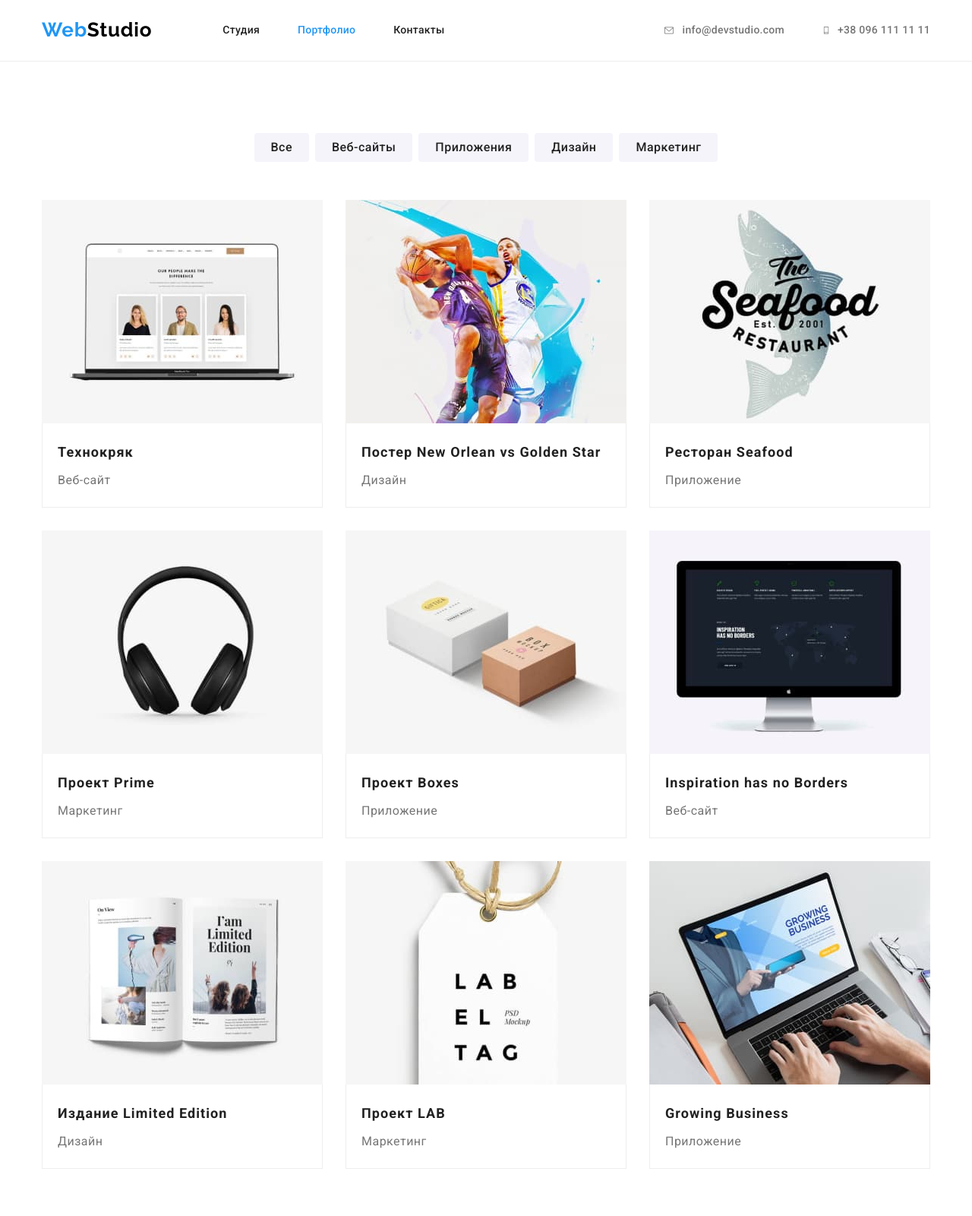
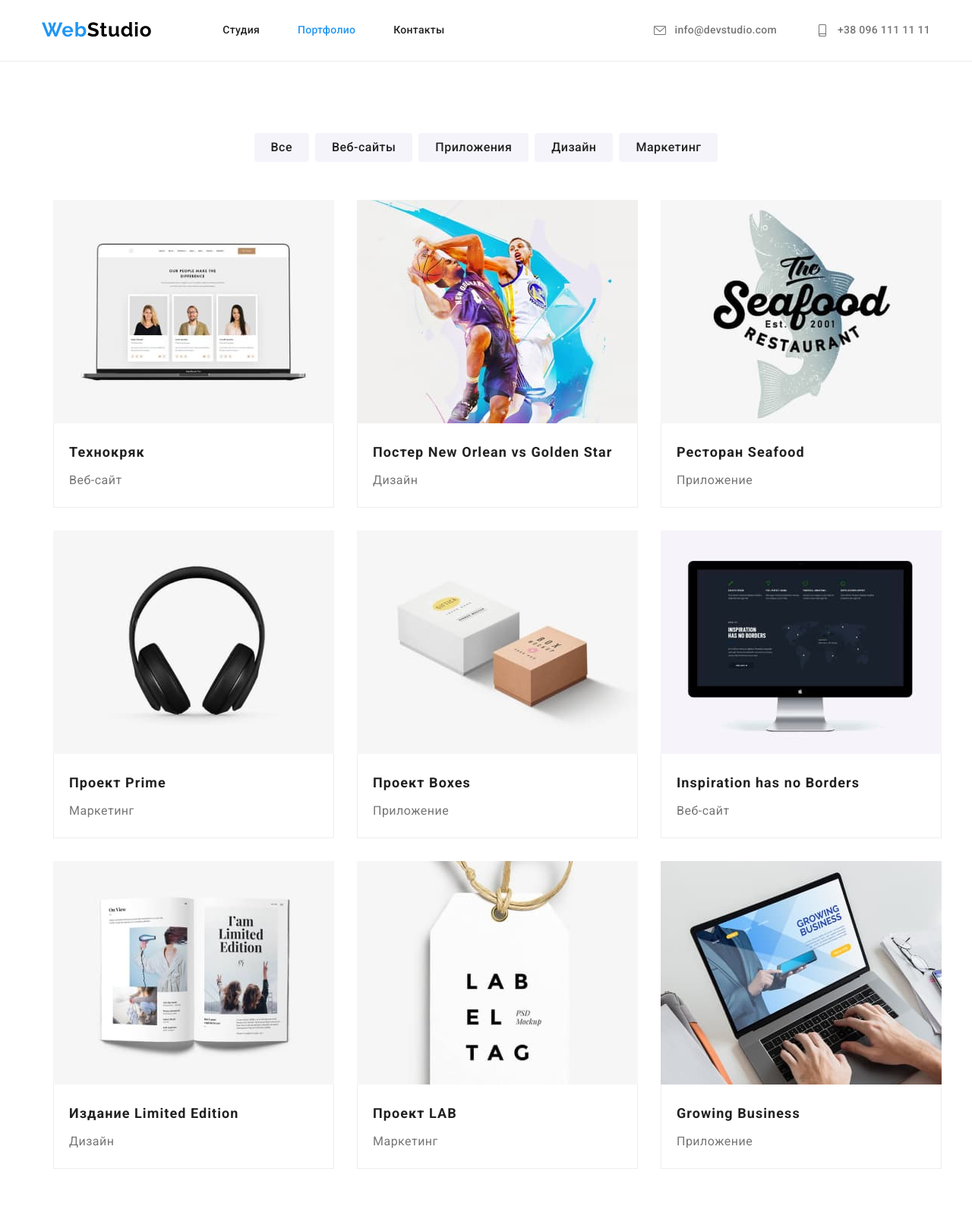
Before and after one commit to OlegDatsenko8/goit-markup-hw-04, a plain HTML site: page portfolio.html in a window 1280 px wide. Shown: the top 1600 px of the page at 76% size. Drawn offline with nearby package versions, Linux system fonts and the light colour scheme.

Commit message:
goit-markup-hw-04

```diff
--- a/css/styles.css
+++ b/css/styles.css
@@ -36,7 +36,7 @@ h6 {
 
 ul {
   margin: 0;
-  padding-left: 0;
+  padding: 0;
   list-style-type: none;
 }
 
@@ -50,6 +50,13 @@ ul {
 .section {
   padding-top: 94px;
   padding-bottom: 94px;
+}
+
+a {
+  text-decoration: none;
+  font-style: normal;
+  margin: 0;
+  padding: 0;
 }
 
 .link {
@@ -119,6 +126,7 @@ ul {
   color: var(--gray-text-color);
   display: flex;
   align-items: center;
+  justify-content: center;
 }
 
 .header-item-list:not(:last-child) {
@@ -129,14 +137,14 @@ ul {
   margin-left: auto;
 }
 
-.mail-icon,
-.tel-icon {
+.link-icon {
   margin-right: 10px;
   fill: currentColor;
 }
 .contacts-link {
   display: flex;
   align-items: center;
+  justify-content: center;
   text-decoration: none;
 }
 
@@ -387,17 +395,10 @@ section.sectionwork {
 }
 
 .client-list {
-  margin-top: 50px;
   display: flex;
-  font-size: 36px;
-  line-height: 1.16;
-  justify-content: center;
-  align-items: center;
-  border-radius: 4px;
-  padding: 0;
 }
 
-.client-icons:not(last-child) {
+.client-icons:not(:last-child) {
   margin-right: 30px;
 }
 
@@ -458,7 +459,18 @@ section.sectionwork {
     0px 2px 2px rgba(0, 0, 0, 0.12);
 }
 
-.cards-portfolio:hover {
+.cards-portfolio {
+  text-decoration: none;
+}
+
+.portfolio-container {
+  text-decoration: none;
+}
+
+.portfolio-link:hover,
+.portfolio-link:focus {
+  display: block;
+  text-decoration: none;
   box-shadow: 0px 1px 1px rgba(0, 0, 0, 0.12), 0px 4px 4px rgba(0, 0, 0, 0.06),
     1px 4px 6px rgba(0, 0, 0, 0.16);
 }
@@ -509,6 +521,7 @@ section.sectionwork {
   border-right: 1px solid var(--border-box);
   border-bottom: 1px solid var(--border-box);
   border-left: 1px solid var(--border-box);
+  text-decoration: none;
 }
 
 /* footer */
@@ -550,7 +563,6 @@ section.sectionwork {
   line-height: 1.71;
   letter-spacing: 0.03em;
   color: var(--primary-white-color);
-  margin-bottom: 9px;
 }
 
 .footer-contacts {
--- a/portfolio.html
+++ b/portfolio.html
@@ -1,5 +1,6 @@
 <!DOCTYPE html>
 <html lang="ru">
+
 <head>
   <meta charset="UTF-8" />
   <meta http-equiv="X-UA-Compatible" content="IE=edge" />
@@ -10,13 +11,12 @@
 
   <link rel="preconnect" href="https://fonts.googleapis.com" />
   <link rel="preconnect" href="https://fonts.gstatic.com" crossorigin />
-    <link
-      href="https://fonts.googleapis.com/css2?family=Raleway:wght@700&family=Roboto:wght@400;500;700;900&display=swap"
-      rel="stylesheet"
-    />
+  <link href="https://fonts.googleapis.com/css2?family=Raleway:wght@700&family=Roboto:wght@400;500;700;900&display=swap"
+    rel="stylesheet" />
   <title>Портфолио</title>
   <link rel="stylesheet" href="./css/styles.css" />
 </head>
+
 <body class="body">
   <!--Контакты-->
   <header class="header">
@@ -38,12 +38,13 @@
       <div class="header-connect">
         <ul class="header-contakts-list">
           <li class="header-item-list">
-              <a href="mailto:info@devstudio.com" class="link contacts-link"><svg class="mail-icon" width="16" height="12">
+            <a href="mailto:info@devstudio.com" class="link contacts-link"><svg class="link-icon" width="20"
+                height="16">
                 <use href="./images/icons.svg#icon-mail"></use>
               </svg>info@devstudio.com</a>
           </li>
           <li class="header-item-list">
-              <a href="tel:+380961111111" class="link contacts-link"><svg class="tel-icon" width="10" height="16">
+            <a href="tel:+380961111111" class="link contacts-link"><svg class="link-icon" width="20" height="16">
                 <use href="./images/icons.svg#icon-smartphone"></use>
               </svg>+38 096 111 11 11</a>
           </li>
@@ -69,99 +70,89 @@
           <li>
             <button class="button-filter" type="button">Маркетинг</button>
           </li>
+
         </ul>
+        <div class="container portfolio-container">
           <ul class="list-portfolio">
             <li class="cards-portfolio">
-              <a href class="link">
+              <a href class=" portfolio-link">
                 <img src="./images/pepople.jpg" alt="Технокряк" width="370" />
                 <div class="text-box">
                   <h3 class="header-portfolio">Технокряк</h3>
-                <p class="text-portfolio">Веб-сайт</p></a
-              ></div>
+                  <p class="text-portfolio">Веб-сайт</p>
+                </div>
+              </a>
             </li>
             <li class="cards-portfolio">
-              <a href class="link"
-                ><img
-                  src="./images/new-orlean.jpg"
-                  alt="Постер баскетбольной команды"
-                  width="370"
-                />
+              <a href class="portfolio-link"><img src="./images/new-orlean.jpg" alt="Постер баскетбольной команды"
+                  width="370" />
                 <div class="text-box">
                   <h3 class="header-portfolio">
                     Постер New Orlean vs Golden Star
                   </h3>
-                <p class="text-portfolio">Дизайн</p></a
-              ></div>
+                  <p class="text-portfolio">Дизайн</p>
+                </div>
+              </a>
             </li>
             <li class="cards-portfolio">
-              <a href class="link"
-                ><img
-                  src="./images/seafood.jpg"
-                  alt="Название ресторана"
-                  width="370"
-                />
+              <a href class="portfolio-link"><img src="./images/seafood.jpg" alt="Название ресторана" width="370" />
                 <div class="text-box">
                   <h3 class="header-portfolio">Ресторан Seafood</h3>
-                <p class="text-portfolio">Приложение</p></a
-              ></div>
+                  <p class="text-portfolio">Приложение</p>
+                </div>
+              </a>
             </li>
             <li class="cards-portfolio">
-              <a href class="link">
+              <a href class="portfolio-link">
                 <img src="./images/prime.jpg" alt="Наушники" width="370" />
                 <div class="text-box">
                   <h3 class="header-portfolio">Проект Prime</h3>
-                <p class="text-portfolio">Маркетинг</p></a
-              ></div>
+                  <p class="text-portfolio">Маркетинг</p>
+                </div>
+              </a>
             </li>
             <li class="cards-portfolio">
-              <a href class="link"
-                ><img src="./images/boxes.jpg" alt="Коробки" width="370" />
+              <a href class="portfolio-link"><img src="./images/boxes.jpg" alt="Коробки" width="370" />
                 <div class="text-box">
                   <h3 class="header-portfolio">Проект Boxes</h3>
-                <p class="text-portfolio">Приложение</p></a
-              ></div>
+                  <p class="text-portfolio">Приложение</p>
+                </div>
+              </a>
             </li>
             <li class="cards-portfolio">
-              <a href class="link"
-                ><img src="./images/borders.jpg" alt="Монитор" width="370" />
+              <a href class="portfolio-link"><img src="./images/borders.jpg" alt="Монитор" width="370" />
                 <div class="text-box">
                   <h3 class="header-portfolio">Inspiration has no Borders</h3>
-                <p class="text-portfolio">Веб-сайт</p></a
-              ></div>
+                  <p class="text-portfolio">Веб-сайт</p>
+                </div>
+              </a>
             </li>
             <li class="cards-portfolio">
-              <a href class="link"
-                ><img
-                  src="./images/limited-edition.jpg"
-                  alt="Книга"
-                  width="370"
-                />
+              <a href class="portfolio-link"><img src="./images/limited-edition.jpg" alt="Книга" width="370" />
                 <div class="text-box">
                   <h3 class="header-portfolio">Издание Limited Edition</h3>
-                <p class="text-portfolio">Дизайн</p></a
-              ></div>
+                  <p class="text-portfolio">Дизайн</p>
+                </div>
+              </a>
             </li>
             <li class="cards-portfolio">
-              <a href class="link"
-                ><img src="./images/lab-el-tag.jpg" alt="Проект" width="370" />
+              <a href class="portfolio-link"><img src="./images/lab-el-tag.jpg" alt="Проект" width="370" />
                 <div class="text-box">
                   <h3 class="header-portfolio">Проект LAB</h3>
-                <p class="text-portfolio">Маркетинг</p></a
-              ></div>
+                  <p class="text-portfolio">Маркетинг</p>
+                </div>
+              </a>
             </li>
             <li class="cards-portfolio">
-              <a href class="link"
-                ><img
-                  src="./images/growing-business.jpg"
-                  alt="Ноутбук"
-                  width="370"
-                />
+              <a href class="portfolio-link"><img src="./images/growing-business.jpg" alt="Ноутбук" width="370" />
                 <div class="text-box">
                   <h3 class="header-portfolio">Growing Business</h3>
-                <p class="text-portfolio">Приложение</p></a
-              ></div>
+                  <p class="text-portfolio">Приложение</p>
+                </div>
+              </a>
             </li>
           </ul>
+        </div>
       </div>
     </section>
   </main>
@@ -185,7 +176,7 @@
           </ul>
       </div>
       <div class="footer-social-icons">
-          <h3 class="footer-title">присоединяйтесь</h3>
+        <p class="footer-title">присоединяйтесь</p>
         <ul class="footer-icons-list">
           <li class="footer-icons">
             <a class="footer-icons-link" href="">
@@ -219,4 +210,5 @@
     </div>
   </footer>
 </body>
+
 </html>
```
Also changed, not shown: index.html (+6 -4 lines). Lines whose indentation alone changed are shown as unchanged.
